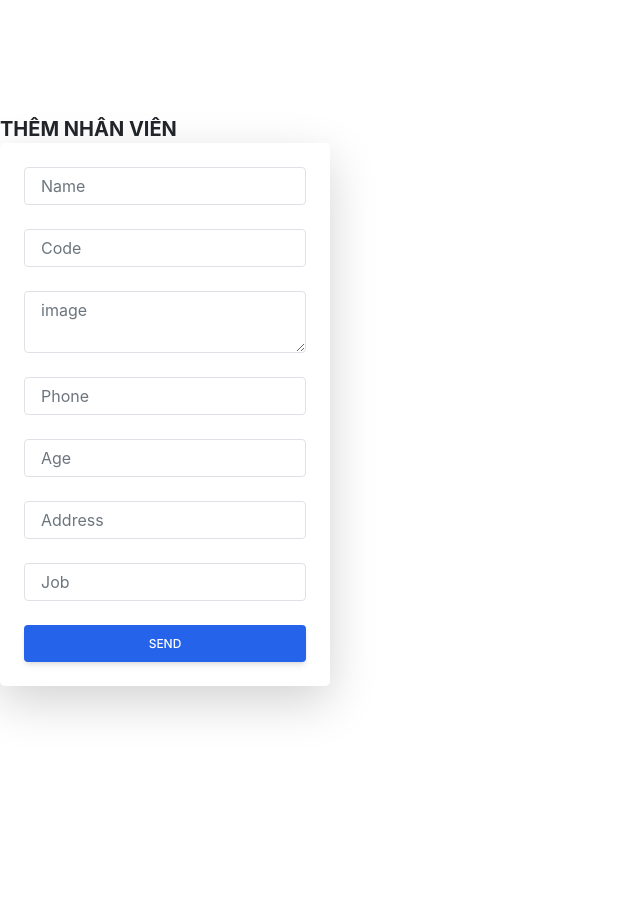
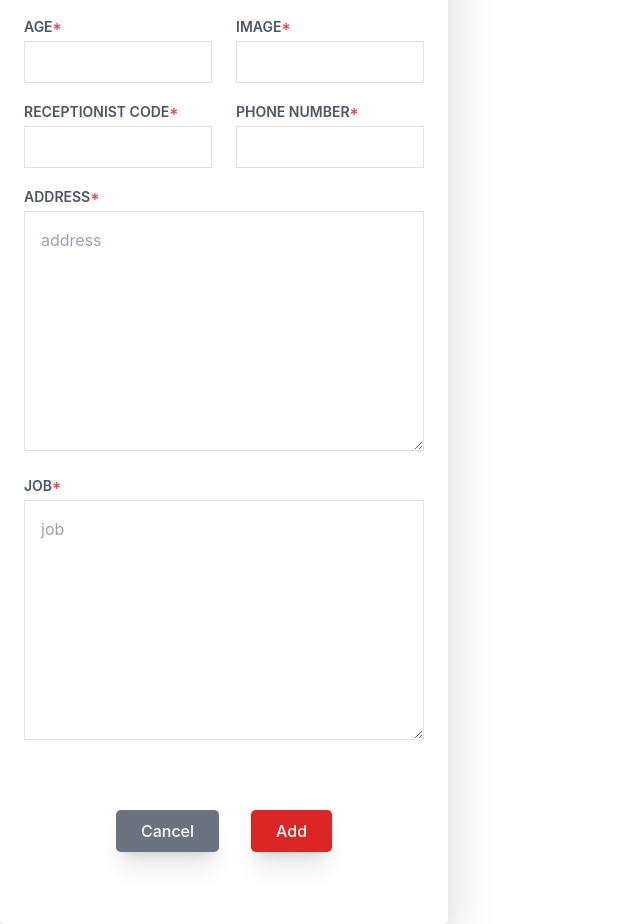
Before and after one commit to hoang2001lg/TKW-31-DATN, a React (Vite) app in the folder DATN/: page /receptions/add in a window 1280 px wide. Shown: the whole page, without its empty margins (0-640 px from the left). Before the commit the page ends 800 px from the top, so only its background shows below. Built offline with nearby package versions, Linux system fonts and the light colour scheme; data requests are answered from the project's data file; a web font is replaced by a local one.

Commit message:
ft : changed add and edit table in receptionists

```diff
--- a/DATN/db.json
+++ b/DATN/db.json
@@ -1,7 +1,7 @@
 {
   "receptions": [
     {
-      "name": "mai văn minh ",
+      "name": "Lê Viết Thi",
       "code": "17968",
       "phone": "0977187559",
       "age": "20",
@@ -11,7 +11,7 @@
       "id": 1
     },
     {
-      "name": "mai văn minh ",
+      "name": "Trần Mạnh Quân",
       "code": "17968",
       "phone": "0977187559",
       "age": "20",
@@ -21,7 +21,7 @@
       "id": 2
     },
     {
-      "name": "mai văn minh ",
+      "name": "Nguyễn Quang Huy",
       "code": "17968",
       "phone": "0977187559",
       "age": "20",
@@ -31,7 +31,7 @@
       "id": 3
     },
     {
-      "name": "mai văn minh ",
+      "name": "Nguyễn Tiến Hoàng",
       "code": "17968",
       "phone": "0977187559",
       "age": "20",
@@ -41,17 +41,17 @@
       "id": 4
     },
     {
-      "name": "fixer",
+      "name": "Lê Văn Quân",
       "code": "12345",
       "img": "https://res.cloudinary.com/dixysmopg/image/upload/v1648828658/4_gjmyxe.jpg",
       "phone": "0123456789",
-      "age": "30",
+      "age": "20",
       "address": "hanoi",
       "job": "nhân viên",
       "id": 5
     },
     {
-      "name": "tú1111111",
+      "name": "Nguyễn Anh Tú",
       "code": "12345678",
       "img": "https://res.cloudinary.com/dixysmopg/image/upload/v1648828658/4_gjmyxe.jpg",
       "phone": "0334671315",
@@ -61,14 +61,14 @@
       "id": 6
     },
     {
-      "name": "minhmai11",
-      "code": "32145151",
+      "name": "Mai Văn Minh",
+      "age": "20",
       "img": "https://res.cloudinary.com/dixysmopg/image/upload/v1648828658/4_gjmyxe.jpg",
-      "phone": "12345678",
-      "age": "40",
-      "address": "quoc oai",
-      "job": "nhân viên kiểm toán",
-      "id": 8
+      "code": "13062002",
+      "phone": "0977187559",
+      "address": "phú diễn bắc từ liêm hà nội",
+      "job": "nhân vien lễ tân",
+      "id": 9
     }
   ]
 }
--- a/DATN/src/page/admin/listReception/add.tsx
+++ b/DATN/src/page/admin/listReception/add.tsx
@@ -29,158 +29,49 @@ const Add = (props: AddProps) => {
   // Call API
   return (
     <div>
-
-      <strong className=" text-xl uppercase pt-4">Thêm nhân viên</strong> <br />
-
+    <div className="bg-white">
+      <strong className=" text-xl uppercase pt-4">Thêm gói tập</strong> <br />
       <div className="block p-6 rounded-lg shadow-lg bg-white max-w-md mx-auto">
-        <form onSubmit={handleSubmit(onSubmit)}>
-          <div className="form-group mb-6">
-            <input type="text" {...register('name')} className="form-control block
-          w-full
-          px-3
-          py-1.5
-          text-base
-          font-normal
-          text-gray-700
-          bg-white bg-clip-padding
-          border border-solid border-gray-300
-          rounded
-          transition
-          ease-in-out
-          m-0
-          focus:text-gray-700 focus:bg-white focus:border-blue-600 focus:outline-none" id="exampleInput7"
-              placeholder="Name" />
-          </div>
-          <div className="form-group mb-6">
-            <input type="number"  {...register('code')} className="form-control block
-          w-full
-          px-3
-          py-1.5
-          text-base
-          font-normal
-          text-gray-700
-          bg-white bg-clip-padding
-          border border-solid border-gray-300
-          rounded
-          transition
-          ease-in-out
-          m-0
-          focus:text-gray-700 focus:bg-white focus:border-blue-600 focus:outline-none"
-              placeholder="Code" />
+      <form id="form-add-pro" onSubmit={handleSubmit(onSubmit)}>
+                <div className="mb-3">
+                    <label className="uppercase md:text-sm text-xs text-gray-500 text-gray-600 font-semibold mb-1">Receptionist name<span className="text-red-500">*</span></label><br />
+                    <input type="text" {...register('name')} className="border border-gray-300 p-2 w-full" id="name" />
                 </div>
 
-          <div className="form-group mb-6">
-            <textarea
-              className="
-          form-control
-          block
-          w-full
-          px-3
-          py-1.5
-          text-base
-          font-normal
-          text-gray-700
-          bg-white bg-clip-padding
-          border border-solid border-gray-300
-          rounded
-          transition
-          ease-in-out
-          m-0
-          focus:text-gray-700 focus:bg-white focus:border-blue-600 focus:outline-none
-        "
-
-              placeholder="image" {...register('img')}
-            ></textarea>
+                <div className="mb-3 grid grid-cols-2 gap-6">
+                    <div>
+                        <label className="uppercase md:text-sm text-xs text-gray-500 text-gray-600 font-semibold mb-1">Age<span className="text-red-500">*</span></label><br />
+                        <input type="number" {...register('age')} className="border border-gray-300 p-2 w-full" id="age" />
                     </div>
-
-          <div className="form-group mb-6">
-            <input type="number"  {...register('phone')} className="form-control block
-          w-full
-          px-3
-          py-1.5
-          text-base
-          font-normal
-          text-gray-700
-          bg-white bg-clip-padding
-          border border-solid border-gray-300
-          rounded
-          transition
-          ease-in-out
-          m-0
-          focus:text-gray-700 focus:bg-white focus:border-blue-600 focus:outline-none"
-              placeholder="Phone" />
+                    <div>
+                        <label className="uppercase md:text-sm text-xs text-gray-500 text-gray-600 font-semibold mb-1">Image<span className="text-red-500">*</span></label><br />
+                        <input type="text" {...register('img')} className="border border-gray-300 p-2 w-full" id="image" />
                     </div>
-          <div className="form-group mb-6">
-            <input type="number"  {...register('age')} className="form-control block
-          w-full
-          px-3
-          py-1.5
-          text-base
-          font-normal
-          text-gray-700
-          bg-white bg-clip-padding
-          border border-solid border-gray-300
-          rounded
-          transition
-          ease-in-out
-          m-0
-          focus:text-gray-700 focus:bg-white focus:border-blue-600 focus:outline-none"
-              placeholder="Age" />
                 </div>
-          <div className="form-group mb-6">
-            <input type="string"  {...register('address')} className="form-control block
-          w-full
-          px-3
-          py-1.5
-          text-base
-          font-normal
-          text-gray-700
-          bg-white bg-clip-padding
-          border border-solid border-gray-300
-          rounded
-          transition
-          ease-in-out
-          m-0
-          focus:text-gray-700 focus:bg-white focus:border-blue-600 focus:outline-none"
-              placeholder="Address" />
+                <div className="mb-3 grid grid-cols-2 gap-6">
+                    <div>
+                        <label className="uppercase md:text-sm text-xs text-gray-500 text-gray-600 font-semibold mb-1">Receptionist code<span className="text-red-500">*</span></label><br />
+                        <input type="number" {...register('code')} className="border border-gray-300 p-2 w-full" id="code receptionist" />
                     </div>
-          <div className="form-group mb-6">
-            <input type="string"  {...register('job')} className="form-control block
-          w-full
-          px-3
-          py-1.5
-          text-base
-          font-normal
-          text-gray-700
-          bg-white bg-clip-padding
-          border border-solid border-gray-300
-          rounded
-          transition
-          ease-in-out
-          m-0
-          focus:text-gray-700 focus:bg-white focus:border-blue-600 focus:outline-none"
-              placeholder="Job" />
+                    <div>
+                        <label className="uppercase md:text-sm text-xs text-gray-500 text-gray-600 font-semibold mb-1">Phone number<span className="text-red-500">*</span></label><br />
+                        <input type="number" {...register('phone')} className="border border-gray-300 p-2 w-full" id="phone" />
                     </div>
-
-          <button type="submit" className="
-        w-full
-        px-6
-        py-2.5
-        bg-blue-600
-        text-white
-        font-medium
-        text-xs
-        leading-tight
-        uppercase
-        rounded
-        shadow-md
-        hover:bg-blue-700 hover:shadow-lg
-        focus:bg-blue-700 focus:shadow-lg focus:outline-none focus:ring-0
-        active:bg-blue-800 active:shadow-lg
-        transition
-        duration-150
-ease-in-out">Send</button>
+                </div>
+                <div className="mb-3">
+                    <label className="uppercase md:text-sm text-xs text-gray-500 text-gray-600 font-semibold mb-1">Address<span className="text-red-500">*</span></label><br />
+                    <textarea {...register('address')} className="w-full sec p-3 h-60 border border-gray-300 " id="act" placeholder="address" defaultValue={""} />
+                </div>
+                <div className="mb-3">
+                    <label className="uppercase md:text-sm text-xs text-gray-500 text-gray-600 font-semibold mb-1">Job<span className="text-red-500">*</span></label><br />
+                    <textarea {...register('job')} className="w-full sec p-3 h-60 border border-gray-300 " id="act" placeholder="job" defaultValue={""} />
+                </div>
+                <div className="flex items-center justify-center  md:gap-8 gap-4 pt-5 pb-5">
+                    <button className="w-auto bg-gray-500 hover:bg-gray-700 rounded-lg shadow-xl font-medium text-white px-4 py-2">Cancel</button>
+                    <button className="w-auto bg-red-600 hover:bg-blue-500 rounded-lg shadow-xl font-medium text-white px-4 py-2">Add</button>
+                </div>
             </form>
+      </div>
     </div>
     </div>
   )
--- a/DATN/src/page/admin/listReception/edit.tsx
+++ b/DATN/src/page/admin/listReception/edit.tsx
@@ -42,30 +42,53 @@ const Edit = (props: EditProps) => {
   // Call API
   return (
     <div>
-       <form onSubmit={handleSubmit(onSubmit)}>
-           <label htmlFor="">Name</label>
-       <input className='border mt-10' type="text" {...register('name',{required:true})} /> <br />
-         {errors.name && <span>Bắt buộc phải nhập trường này!</span>}
-         <label htmlFor="">Code</label>
-         <input  className='border mt-10'type="number" {...register('code')} /> <br/>
-         <label htmlFor="">Image</label>
-         <input className='border mt-10' type="text" {...register('img',{required:true})} /> <br/>
-         <label htmlFor="">Phone</label>
-         <input className='border mt-10' type="text" {...register('phone',{required:true})} /> <br/>
-         <label htmlFor="">Age</label>
-         <input className='border mt-10' type="text" {...register('age',{required:true})} /> <br/>
-         <label htmlFor="">Address</label>
-         <input className='border mt-10' type="text" {...register('address',{required:true})} /> <br/>
-         <label htmlFor="">Job</label>
-         <input className='border mt-10' type="text" {...register('job',{required:true})} /> <br/>
+    <div className="bg-white">
+      <strong className=" text-xl uppercase pt-4">Thêm gói tập</strong> <br />
+      <div className="block p-6 rounded-lg shadow-lg bg-white max-w-md mx-auto">
+      <form id="form-add-pro" onSubmit={handleSubmit(onSubmit)}>
+                <div className="mb-3">
+                    <label className="uppercase md:text-sm text-xs text-gray-500 text-gray-600 font-semibold mb-1">Receptionist name<span className="text-red-500">*</span></label><br />
+                    <input type="text" {...register('name',{required:true})} className="border border-gray-300 p-2 w-full" id="name" />
+                    {errors.name && <span>Bắt buộc phải nhập trường này!</span>}
+                </div>
 
-          <button>Update</button>
+                <div className="mb-3 grid grid-cols-2 gap-6">
+                    <div>
+                        <label className="uppercase md:text-sm text-xs text-gray-500 text-gray-600 font-semibold mb-1">Age<span className="text-red-500">*</span></label><br />
+                        <input type="number" {...register('age')} className="border border-gray-300 p-2 w-full" id="age" />
+                    </div>
+                    <div>
+                        <label className="uppercase md:text-sm text-xs text-gray-500 text-gray-600 font-semibold mb-1">Image<span className="text-red-500">*</span></label><br />
+                        <input type="text" {...register('img')} className="border border-gray-300 p-2 w-full" id="image" />
+                    </div>
+                </div>
+                <div className="mb-3 grid grid-cols-2 gap-6">
+                    <div>
+                        <label className="uppercase md:text-sm text-xs text-gray-500 text-gray-600 font-semibold mb-1">Receptionist code<span className="text-red-500">*</span></label><br />
+                        <input type="number" {...register('code')} className="border border-gray-300 p-2 w-full" id="code receptionist" />
+                    </div>
+                    <div>
+                        <label className="uppercase md:text-sm text-xs text-gray-500 text-gray-600 font-semibold mb-1">Phone number<span className="text-red-500">*</span></label><br />
+                        <input type="number" {...register('phone')} className="border border-gray-300 p-2 w-full" id="phone" />
+                    </div>
+                </div>
+                <div className="mb-3">
+                    <label className="uppercase md:text-sm text-xs text-gray-500 text-gray-600 font-semibold mb-1">Address<span className="text-red-500">*</span></label><br />
+                    <textarea {...register('address')} className="w-full sec p-3 h-60 border border-gray-300 " id="act" placeholder="address" defaultValue={""} />
+                </div>
+                <div className="mb-3">
+                    <label className="uppercase md:text-sm text-xs text-gray-500 text-gray-600 font-semibold mb-1">Job<span className="text-red-500">*</span></label><br />
+                    <textarea {...register('job')} className="w-full sec p-3 h-60 border border-gray-300 " id="act" placeholder="job" defaultValue={""} />
+                </div>
+                <div className="flex items-center justify-center  md:gap-8 gap-4 pt-5 pb-5">
+                    <button className="w-auto bg-gray-500 hover:bg-gray-700 rounded-lg shadow-xl font-medium text-white px-4 py-2">Cancel</button>
+                    <button className="w-auto bg-red-600 hover:bg-blue-500 rounded-lg shadow-xl font-medium text-white px-4 py-2">Update</button>
+                </div>
+            </form>
+      </div>
+    </div>
+    </div>
 
-
-        </form>
-
-
-    </div>
   )
 }
 
--- a/DATN/src/page/admin/listReception/list.tsx
+++ b/DATN/src/page/admin/listReception/list.tsx
@@ -9,7 +9,7 @@ type ReceptionistRemove = {
 const List = (props : ReceptionistRemove)=>{
     return(
         <div>
-            <h2 className='mx-auto text-blue-600 text-4xl'>Danh sách nhân viên lễ tân</h2>
+            <h2 className='mx-auto text-blue-600 text-4xl'>Receptionists List</h2>
             <div className="flex flex-col">
                 <div className="overflow-x-auto sm:-mx-6 lg:-mx-8">
                     <div className="py-2 inline-block min-w-full sm:px-6 lg:px-8">
@@ -61,7 +61,7 @@ const List = (props : ReceptionistRemove)=>{
                                             <td className='border text-sm text-gray-900 font-medium px-6 py-4 whitespace-nowrap'>{item.address}</td>
                                             <td className='border text-sm text-gray-900 font-medium px-6 py-4 whitespace-nowrap'>{item.job}</td>
                                                <div className="mt-4">
-                                               <Link className='rounded-md bg-blue-400 text-white mt-20' to={`/receptions/${item.id}/edit`}>UPDATE</Link>
+                                               <Link className='rounded-md bg-blue-400 text-white mt-20 mr-2' to={`/receptions/${item.id}/edit`}>UPDATE</Link>
                                                <button className="bg-red-500 text-white" onClick={() => props.onRemove(item.id)}>DELETE</button>
 
                                                </div>
```
Lines whose indentation alone changed are shown as unchanged.
